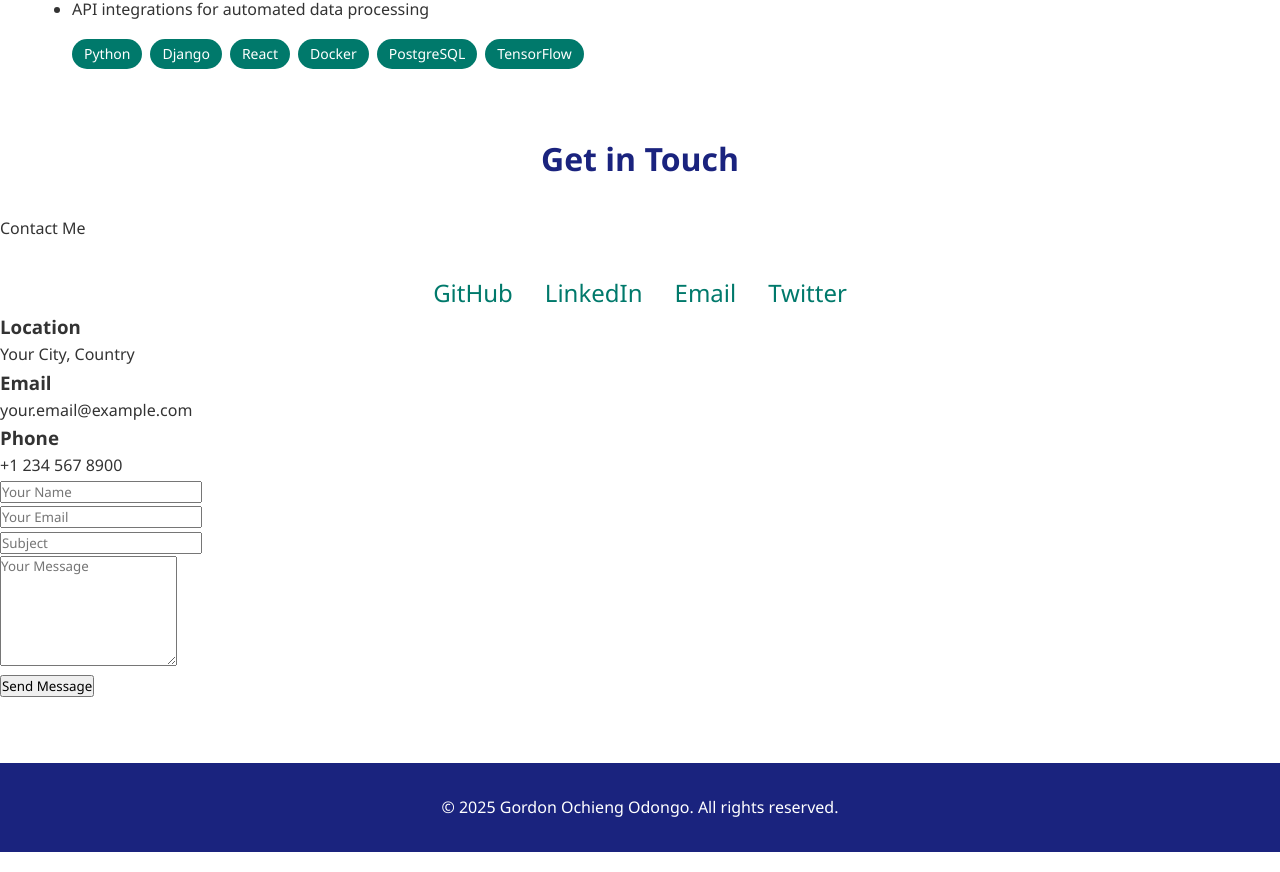
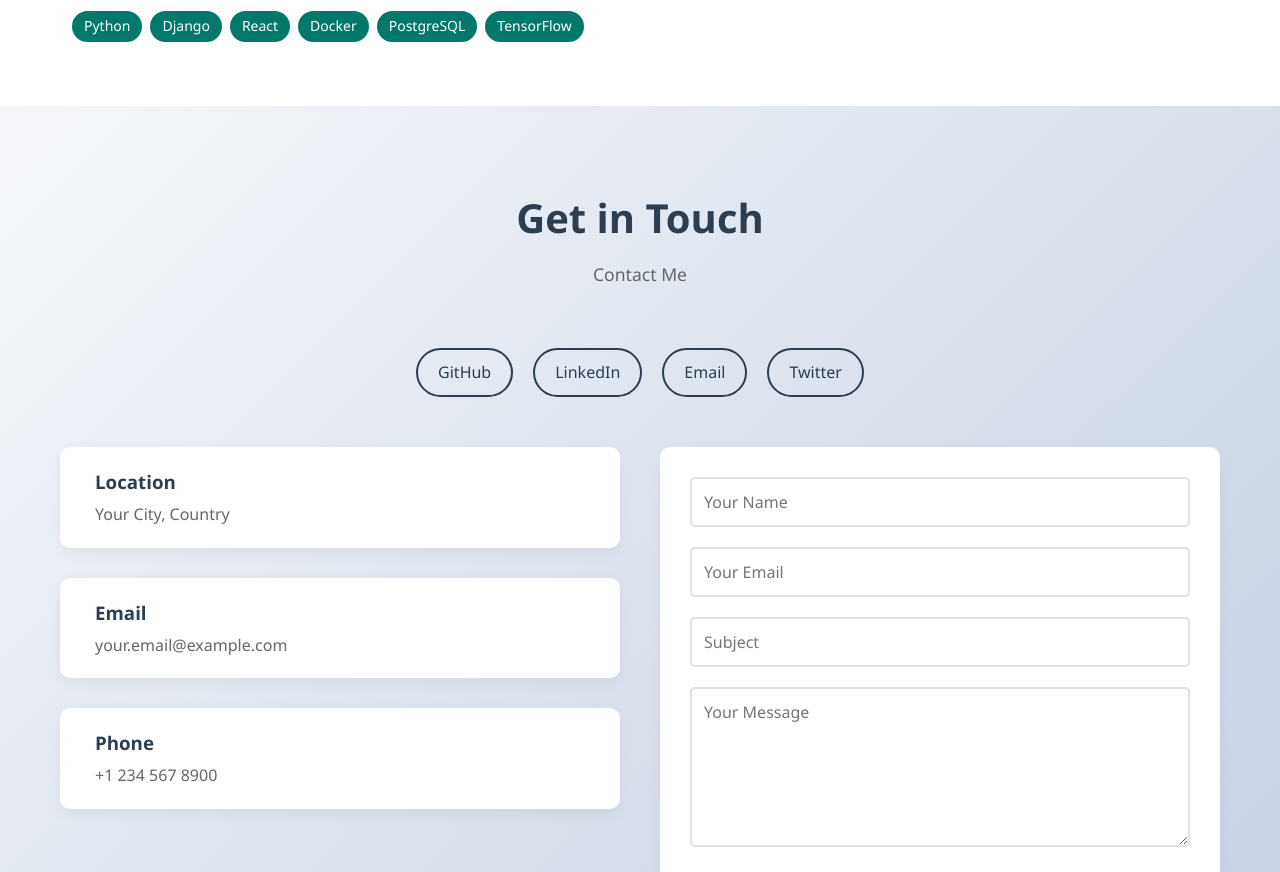
Before and after one commit to OkallGordon/web1, a plain HTML site: page index.html in a window 1280 px wide. Shown: the part 1892-2764 px from the top of the page. Drawn offline with Linux system fonts and the light colour scheme.

Commit message:
create a css file that corresponds with the contact section

```diff
--- a/styles.css
+++ b/styles.css
@@ -179,23 +179,205 @@ body {
     font-size: 0.875rem;
 }
 
+/* Contact Section Base Styles */
+.contact-section {
+    padding: 80px 0;
+    background: linear-gradient(135deg, #f5f7fa 0%, #c3cfe2 100%);
+}
+
+.container {
+    max-width: 1200px;
+    margin: 0 auto;
+    padding: 0 20px;
+}
+
+/* Section Header Styles */
+.section-header {
+    text-align: center;
+    margin-bottom: 60px;
+    animation: fadeInDown 0.8s ease-out;
+}
+
+.section-title {
+    font-size: 2.5rem;
+    color: #2c3e50;
+    margin-bottom: 10px;
+}
+
+.section-subtitle {
+    font-size: 1.1rem;
+    color: #666;
+    display: block;
+}
+
+/* Social Links Styles */
 .social-links {
     display: flex;
     justify-content: center;
-    gap: 2rem;
-    margin-top: 2rem;
+    gap: 20px;
+    margin-bottom: 50px;
+    animation: fadeInUp 0.8s ease-out 0.2s backwards;
 }
 
 .social-links a {
-    color: var(--accent-color);
+    color: #2c3e50;
     text-decoration: none;
-    font-size: 1.5rem;
-    transition: color 0.3s;
+    padding: 10px 20px;
+    border: 2px solid #2c3e50;
+    border-radius: 25px;
+    transition: all 0.3s ease;
 }
 
 .social-links a:hover {
-    color: var(--accent-hover);
+    background: #2c3e50;
+    color: white;
+    transform: translateY(-3px);
+    box-shadow: 0 5px 15px rgba(0,0,0,0.1);
 }
+
+/* Contact Wrapper Styles */
+.contact-wrapper {
+    display: grid;
+    grid-template-columns: 1fr 1fr;
+    gap: 40px;
+    animation: fadeIn 1s ease-out 0.4s backwards;
+}
+
+/* Contact Info Styles */
+.contact-info {
+    display: flex;
+    flex-direction: column;
+    gap: 30px;
+}
+
+.contact-item {
+    display: flex;
+    align-items: flex-start;
+    gap: 15px;
+    padding: 20px;
+    background: white;
+    border-radius: 10px;
+    box-shadow: 0 5px 15px rgba(0,0,0,0.05);
+    transition: transform 0.3s ease;
+}
+
+.contact-item:hover {
+    transform: translateY(-5px);
+}
+
+.contact-item i {
+    font-size: 1.5rem;
+    color: #2c3e50;
+}
+
+.contact-item h3 {
+    margin: 0 0 5px 0;
+    color: #2c3e50;
+}
+
+.contact-item p {
+    margin: 0;
+    color: #666;
+}
+
+/* Contact Form Styles */
+.contact-form {
+    background: white;
+    padding: 30px;
+    border-radius: 10px;
+    box-shadow: 0 5px 15px rgba(0,0,0,0.05);
+}
+
+.form-group {
+    margin-bottom: 20px;
+}
+
+.form-group input,
+.form-group textarea {
+    width: 100%;
+    padding: 12px;
+    border: 2px solid #e1e1e1;
+    border-radius: 5px;
+    font-size: 1rem;
+    transition: border-color 0.3s ease;
+}
+
+.form-group input:focus,
+.form-group textarea:focus {
+    outline: none;
+    border-color: #2c3e50;
+}
+
+.submit-btn {
+    width: 100%;
+    padding: 12px;
+    background: #2c3e50;
+    color: white;
+    border: none;
+    border-radius: 5px;
+    font-size: 1rem;
+    cursor: pointer;
+    transition: all 0.3s ease;
+}
+
+.submit-btn:hover {
+    background: #34495e;
+    transform: translateY(-2px);
+    box-shadow: 0 5px 15px rgba(0,0,0,0.1);
+}
+
+/* Animations */
+@keyframes fadeIn {
+    from {
+        opacity: 0;
+    }
+    to {
+        opacity: 1;
+    }
+}
+
+@keyframes fadeInDown {
+    from {
+        opacity: 0;
+        transform: translateY(-20px);
+    }
+    to {
+        opacity: 1;
+        transform: translateY(0);
+    }
+}
+
+@keyframes fadeInUp {
+    from {
+        opacity: 0;
+        transform: translateY(20px);
+    }
+    to {
+        opacity: 1;
+        transform: translateY(0);
+    }
+}
+
+/* Responsive Design */
+@media (max-width: 768px) {
+    .contact-wrapper {
+        grid-template-columns: 1fr;
+    }
+
+    .section-title {
+        font-size: 2rem;
+    }
+
+    .social-links {
+        flex-wrap: wrap;
+    }
+
+    .contact-item {
+        padding: 15px;
+    }
+}
+
+/* Footer Styles */
 
 footer {
     background-color: var(--primary-color);
```
